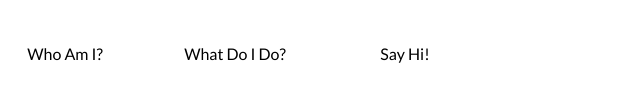
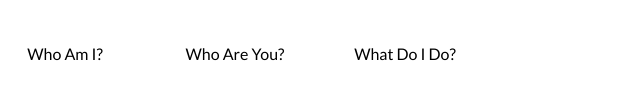
Before and after one commit to hthomas93/portfolio2.0, a website: page index.html in a window 1280 px wide. Shown: the part 395-496 px from the top of the page, 405-1045 px from the left. Drawn offline with nearby package versions, Linux system fonts and the light colour scheme.

Commit message:
Changed, added funny message

```diff
--- a/index.html
+++ b/index.html
@@ -23,8 +23,8 @@
     </div>
     <div class="row" id="link-row">
         <a class="link-anchor" href="public/aboutme.html">Who Am I?</a>
+        <a class="link-anchor" href="public/contactnew.html">Who Are You?</a>
         <a class="link-anchor" href="public/portfolionew.html">What Do I Do?</a>
-        <a class="link-anchor" href="public/contactnew.html">Say Hi!</a>
     </div>
 </body>
 
--- a/package.json
+++ b/package.json
@@ -2,7 +2,7 @@
   "name": "portfolio2.0",
   "version": "1.0.0",
   "description": "",
-  "main": "indexnew.html",
+  "main": "index.html",
   "scripts": {
     "test": "echo \"Error: no test specified\" && exit 1"
   },
@@ -16,5 +16,5 @@
   "bugs": {
     "url": "https://github.com/hthomas93/portfolio2.0/issues"
   },
-  "homepage": "https://github.com/hthomas93/portfolio2.0/indexnew"
+  "homepage": "https://github.com/hthomas93/portfolio2.0/"
 }
```
